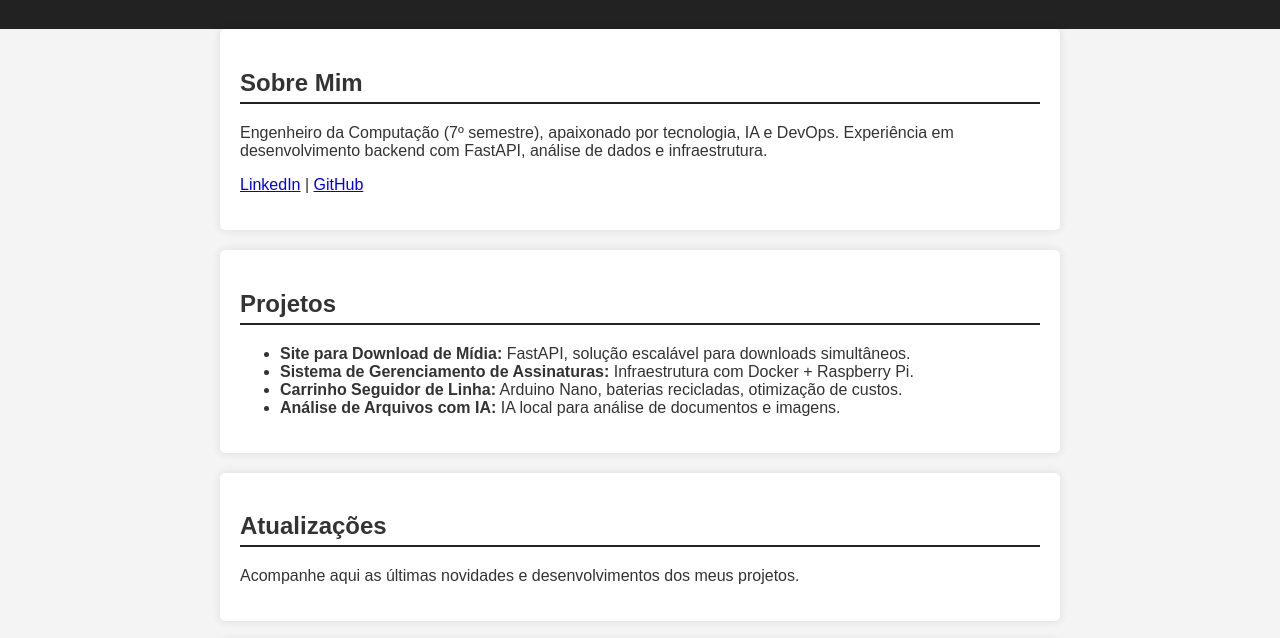
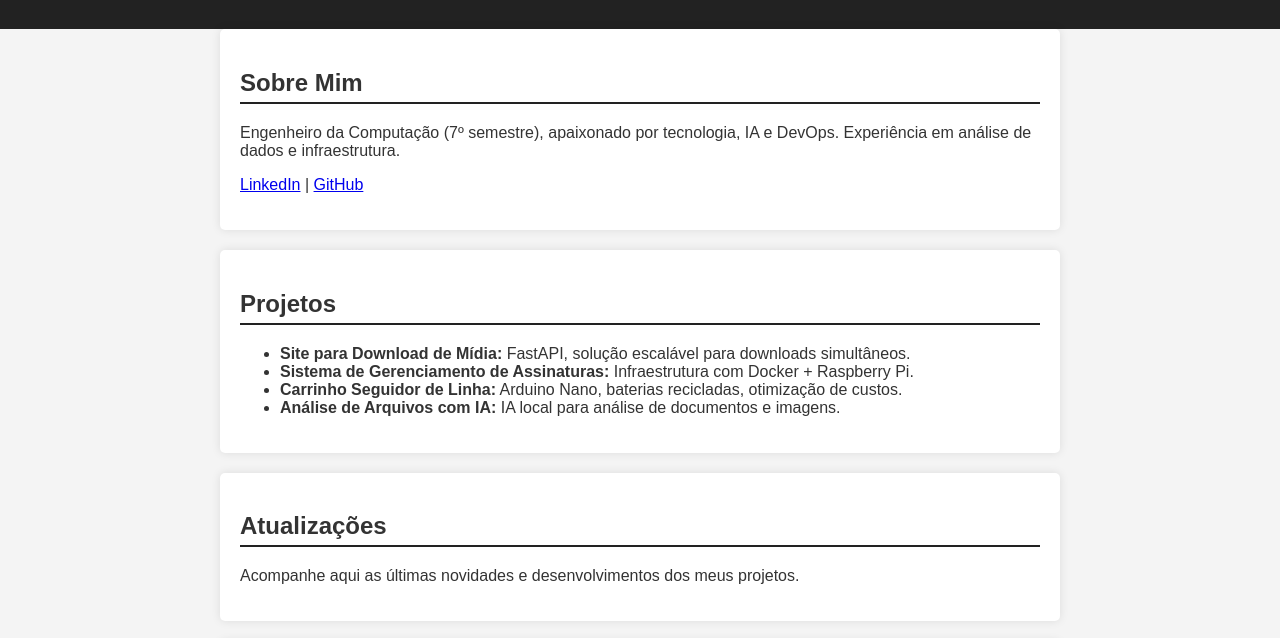
Before and after one commit to Ryan-C0st4/Portf-lio-, a plain HTML site: page index.html in a window 1280 px wide. Shown: the part 115-753 px from the top of the page. Drawn offline with Linux system fonts and the light colour scheme.

Commit message:
Update index.html

```diff
--- a/index.html
+++ b/index.html
@@ -19,7 +19,7 @@
         </nav>
     </header><section id="sobre">
     <h2>Sobre Mim</h2>
-    <p>Engenheiro da Computação (7º semestre), apaixonado por tecnologia, IA e DevOps. Experiência em desenvolvimento backend com FastAPI, análise de dados e infraestrutura.</p>
+    <p>Engenheiro da Computação (7º semestre), apaixonado por tecnologia, IA e DevOps. Experiência em análise de dados e infraestrutura.</p>
     <p><a href="https://www.linkedin.com/" target="_blank">LinkedIn</a> | <a href="https://github.com" target="_blank">GitHub</a></p>
 </section>
 
```
